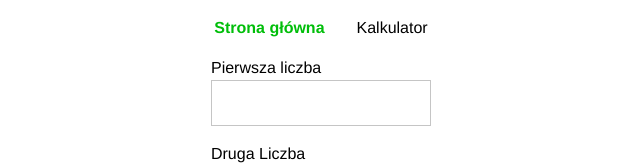
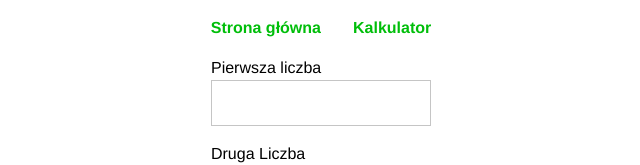
Before and after one commit to krzadamczak/krzadamczak, a React (Vite) app: page /#/krzadamczak/calculator in a window 1280 px wide. Shown: the top 165 px of the page, without its empty margins (319-959 px from the left). Built offline with nearby package versions, Linux system fonts and the light colour scheme; no server answers.

Commit message:
Added proper links

```diff
--- a/src/components/Nav.tsx
+++ b/src/components/Nav.tsx
@@ -11,7 +11,7 @@ const Nav = () => {
             </NavLink>
             <NavLink
                 className={(navData) => (navData.isActive ? "nav__link nav__link--active" : "nav__link")}
-                to='/calculator'>
+                to='/krzadamczak/calculator'>
                 Kalkulator
             </NavLink>
         </nav>
```
